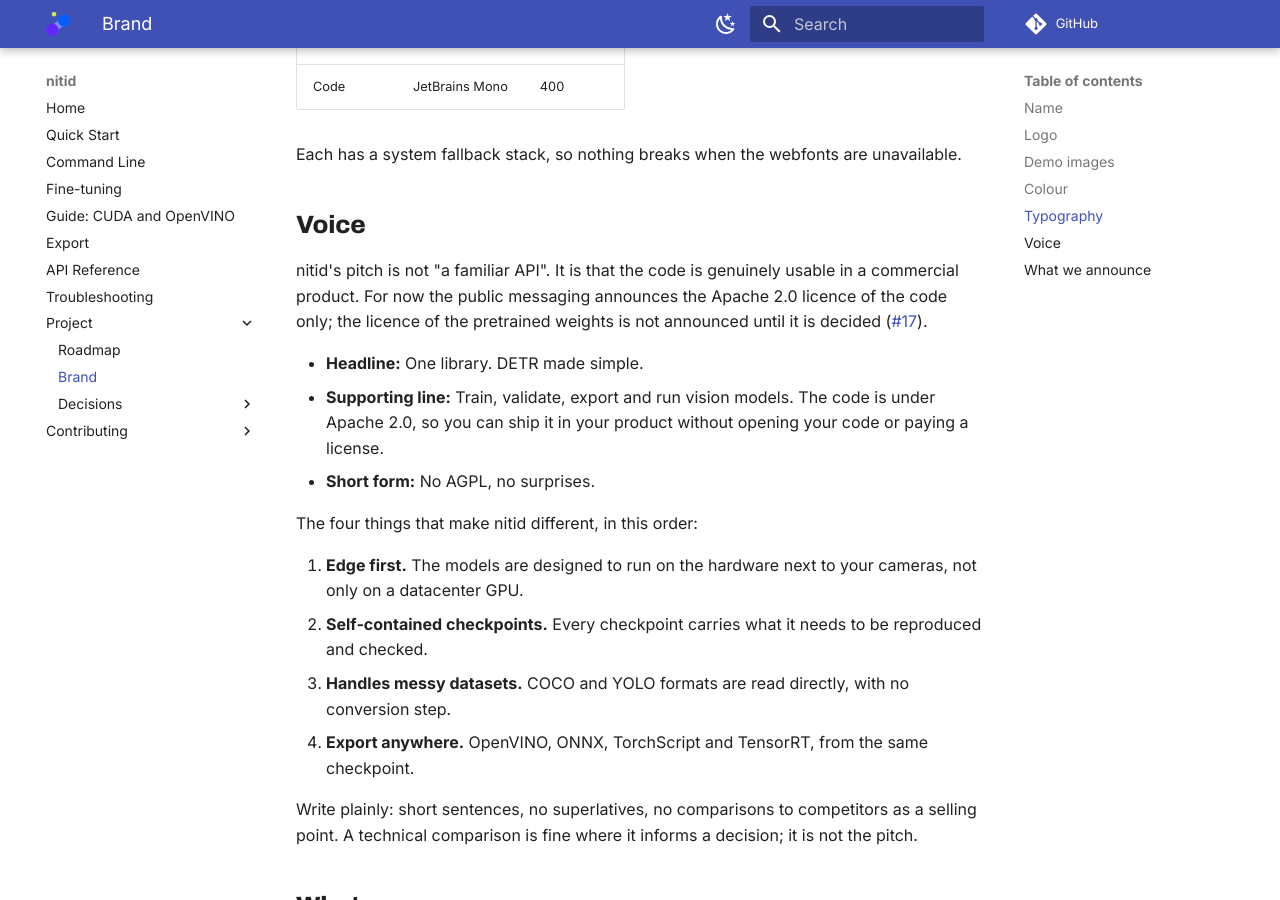
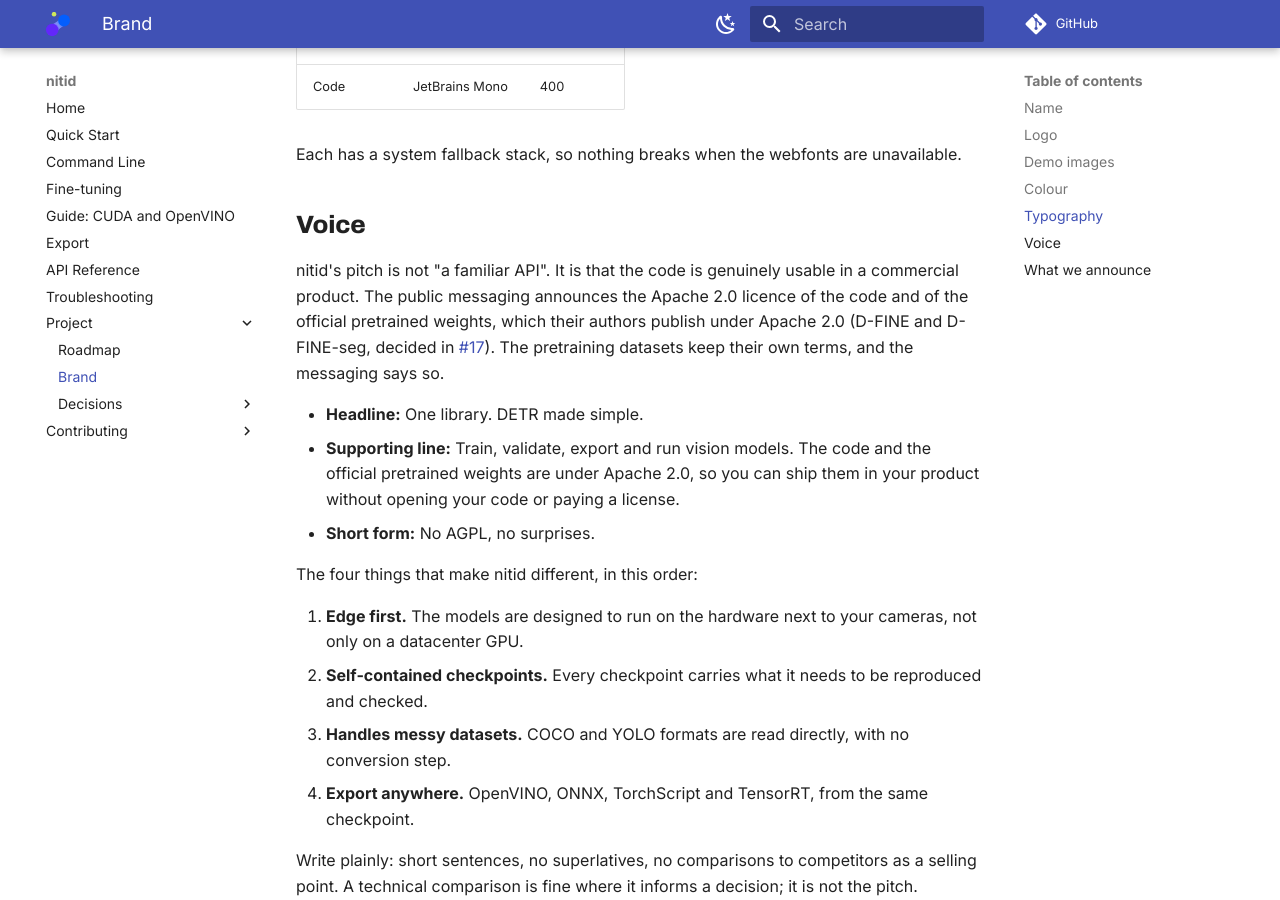
Before and after one commit to Nitidio/nitid, an MkDocs documentation site: the page built from docs/brand.md, in a window 1280 px wide and 900 px high, scrolled down 2997 px. Built offline with MkDocs 1.6.1 and Material for MkDocs 9.7.7, drawn with Linux system fonts in a browser that asks for light colours; comment, search, counter and statistics services are not loaded.

Commit message:
docs: announce Apache 2.0 for the code and the official weights (#17)
The official checkpoints are published by their authors under Apache 2.0:
D-FINE detection weights (Peterande/D-FINE, hosted in Peterande/storage)
and D-FINE-seg instance-segmentation weights (ArgoSA/D-FINE-seg on Hugging
Face, Apache 2.0 per its model card and the ArgoHA/D-FINE-seg repository).

- README, docs/index.md, brand.md voice, mkdocs site_description and the
  pyproject description now say "code and weights".
- README "What open means here" names the weight sources; the pretraining
  datasets (COCO, Objects365) keep their own terms.
- THIRD_PARTY_NOTICES.md gains a "Pretrained weights" section: nitid does
  not redistribute weights, it downloads them from these sources.

Co-Authored-By: Claude Opus 5.5 <noreply@anthropic.com>
Claude-Session: https://claude.ai/code/session_01YFEV9yyhFV3A2XUaGMJkKu

```diff
--- a/docs/brand.md
+++ b/docs/brand.md
@@ -84,14 +84,16 @@ unavailable.
 ## Voice
 
 nitid's pitch is not "a familiar API". It is that the code is genuinely usable
-in a commercial product. For now the public messaging announces the Apache 2.0
-licence of the code only; the licence of the pretrained weights is not announced
-until it is decided ([#17](https://github.com/Nitidio/nitid/issues/17)).
+in a commercial product. The public messaging announces the Apache 2.0 licence
+of the code and of the official pretrained weights, which their authors publish
+under Apache 2.0 (D-FINE and D-FINE-seg, decided in
+[#17](https://github.com/Nitidio/nitid/issues/17)). The pretraining datasets keep
+their own terms, and the messaging says so.
 
 - **Headline:** One library. DETR made simple.
 - **Supporting line:** Train, validate, export and run vision models. The code
-  is under Apache 2.0, so you can ship it in your product without opening your
-  code or paying a license.
+  and the official pretrained weights are under Apache 2.0, so you can ship them
+  in your product without opening your code or paying a license.
 - **Short form:** No AGPL, no surprises.
 
 The four things that make nitid different, in this order:
--- a/mkdocs.yml
+++ b/mkdocs.yml
@@ -1,5 +1,5 @@
 site_name: nitid
-site_description: One library. DETR made simple. — Apache 2.0 code
+site_description: One library. DETR made simple. — Apache 2.0 code and weights
 repo_url: https://github.com/Nitidio/nitid
 
 theme:
--- a/pyproject.toml
+++ b/pyproject.toml
@@ -11,7 +11,7 @@ include = ["dfine*", "nitid*"]
 [project]
 name = "nitid"
 version = "0.9.1"
-description = "Object detection, instance segmentation and semantic segmentation, Apache 2.0 code"
+description = "Object detection, instance segmentation and semantic segmentation, Apache 2.0 code and weights"
 readme = "README.md"
 license = "Apache-2.0"
 license-files = ["LICENSE", "THIRD_PARTY_NOTICES.md"]
```
Also changed, not shown: CHANGELOG.md (+4 -0 lines), README.md (+12 -6 lines), THIRD_PARTY_NOTICES.md (+17 -0 lines), docs/index.md (+4 -3 lines).
